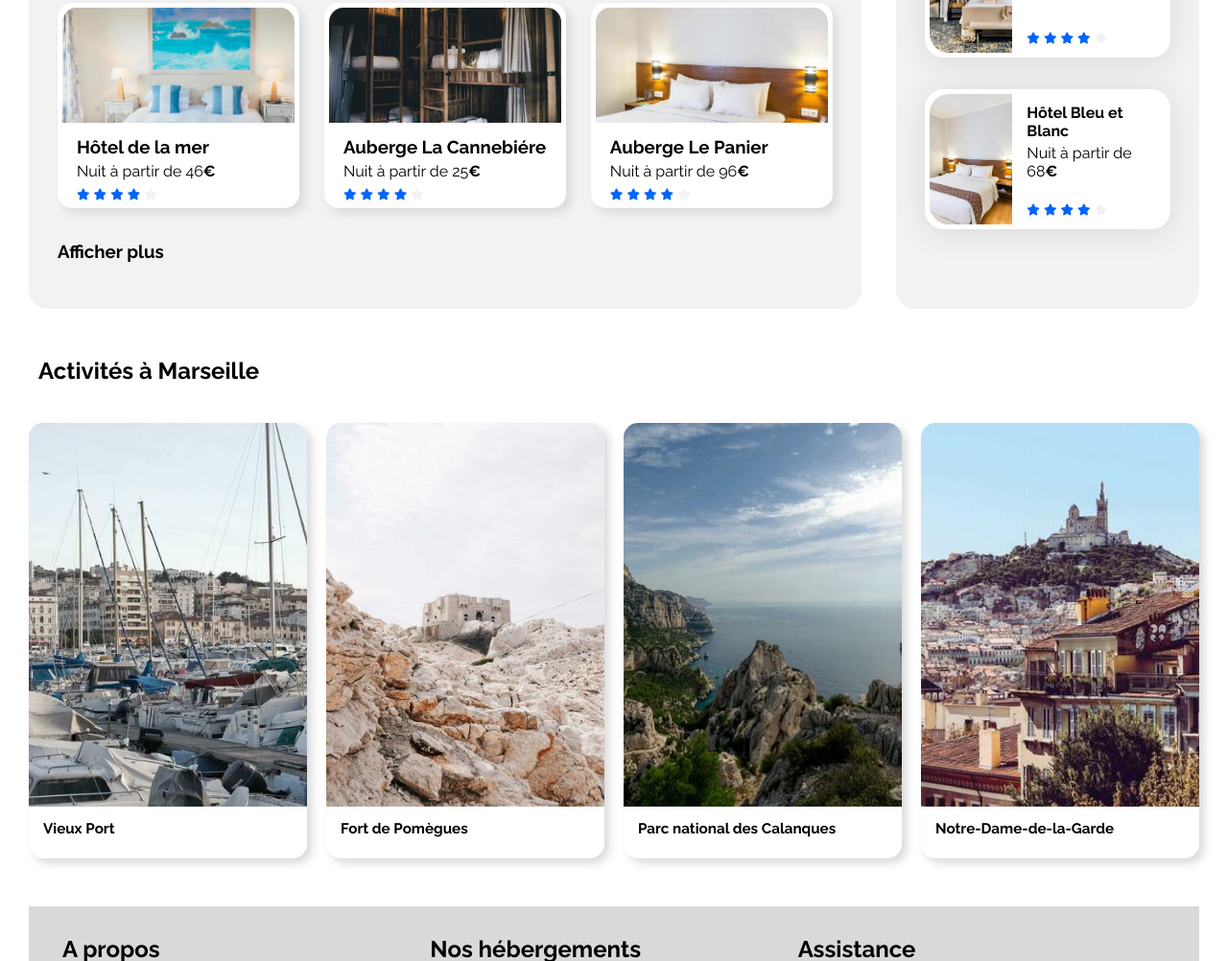
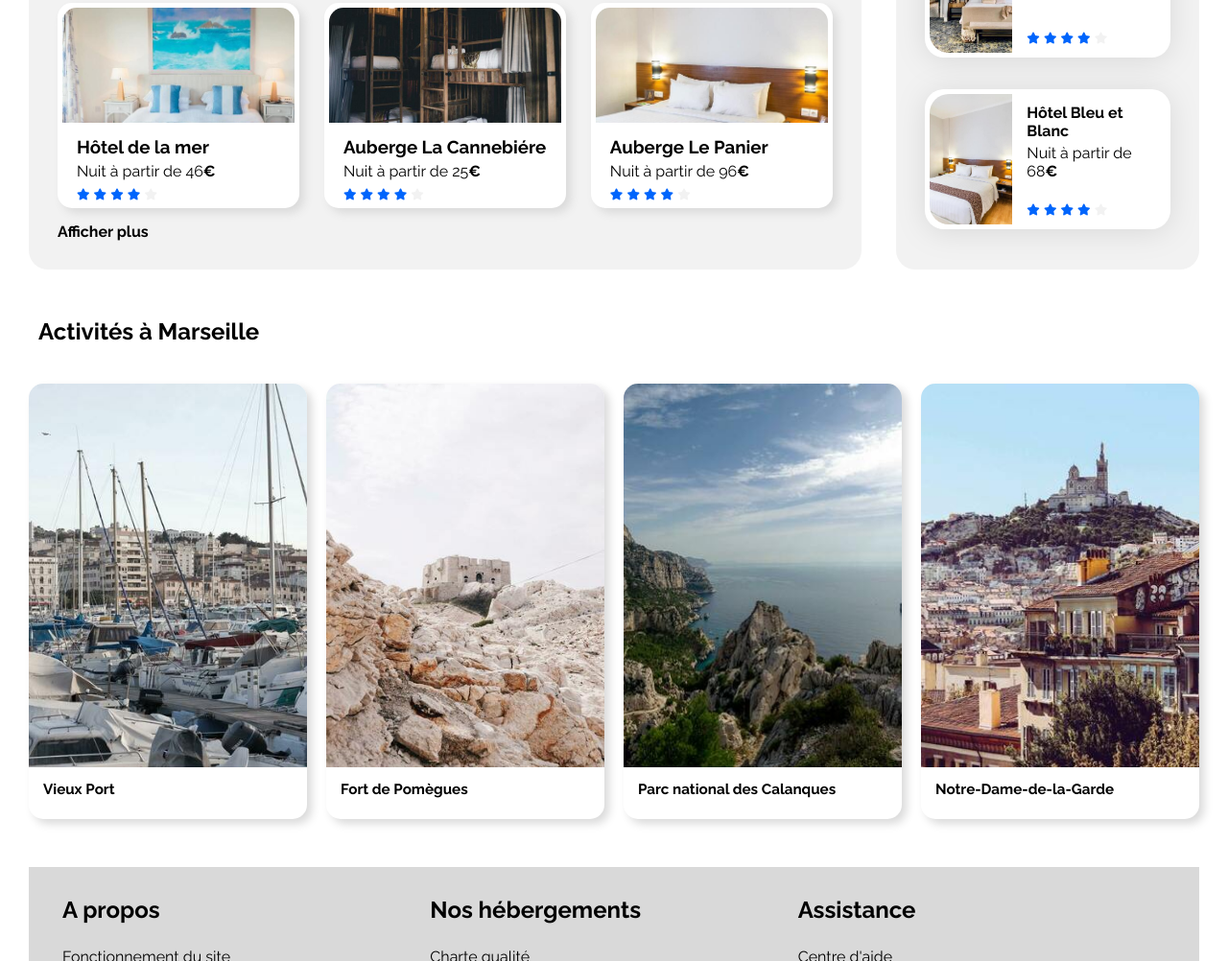
Before and after one commit to Lil33000/Projet02-Booki-OP, a website built with Vite: page index.html in a window 1280 px wide. Shown: the part 780-1782 px from the top of the page at 96% size. Built offline with nearby package versions, Linux system fonts and the light colour scheme.

Commit message:
fix: fixing point seen at the session

```diff
--- a/css/style.css
+++ b/css/style.css
@@ -262,8 +262,9 @@ a {
   width: 100%;
 }
 
-.more {
+#more {
   padding-top: 30px;
+  font-weight: bold;
 }
 .card-hotel {
   width: 30%;
--- a/index.html
+++ b/index.html
@@ -78,7 +78,6 @@
             <p>Plus de 500 logements sont disponibles dans cette ville</p>
           </div>
         </section>
-
         <div class="hebergements-and-populaires">
           <section id="hebergements">
             <h2>Hébergements à Marseille</h2>
@@ -204,7 +203,7 @@
                 </article>
               </a>
             </div>
-            <a href="#"> <h3>Afficher plus</h3></a>
+            <a id="more" href="#">Afficher plus</a>
           </section>
           <section class="populaires">
             <div class="populaires-title">
```
